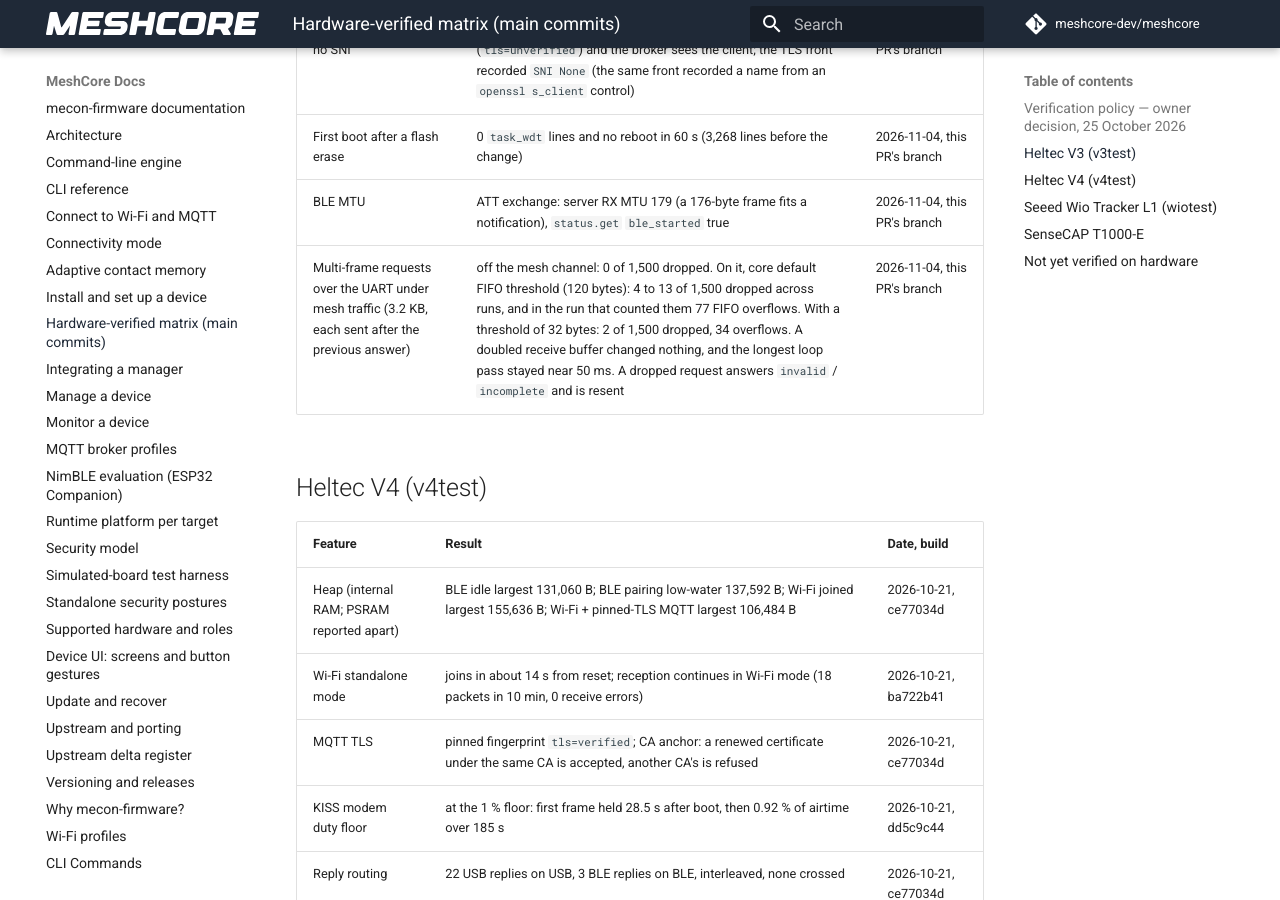
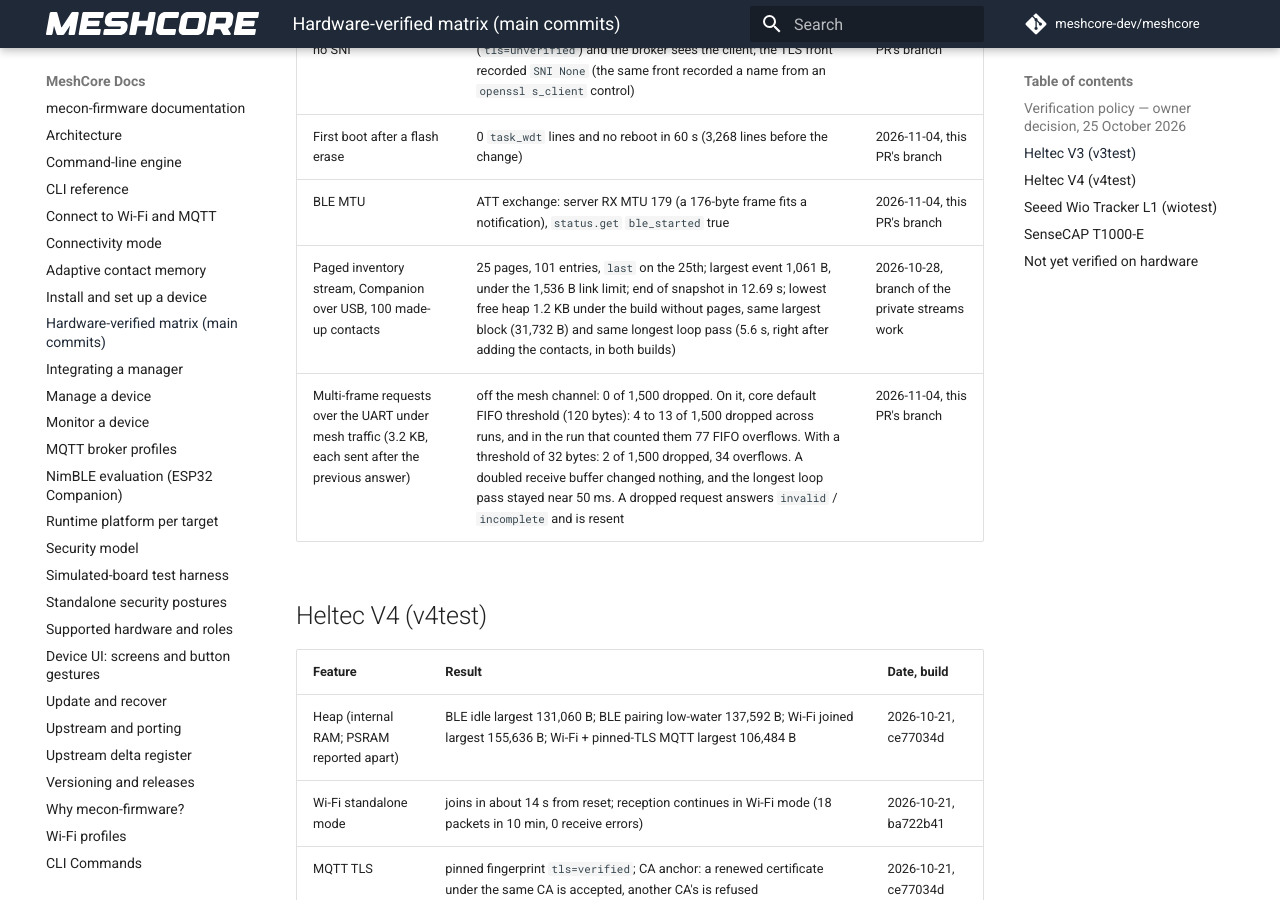
Before and after one commit to hoejriis/mecon-firmware, an MkDocs documentation site: the page built from docs/HARDWARE_VERIFIED.md, in a window 1280 px wide and 900 px high, scrolled down 4469 px. Built offline with MkDocs 1.6.1 and Material for MkDocs 9.7.7, drawn with Linux system fonts in a browser that asks for light colours; comment, search, counter and statistics services are not loaded.

Commit message:
Hardware record: the paged inventory stream's run on a V3
The numbers were only on the Issue, so the page that lists what has run on real boards
left it out.

Co-Authored-By: Claude Opus 5.5 (1M context) <noreply@anthropic.com>

```diff
--- a/docs/HARDWARE_VERIFIED.md
+++ b/docs/HARDWARE_VERIFIED.md
@@ -60,6 +60,7 @@ broker host (throwaway TLS brokers) and USB host. Dates are UTC; builds are the
 | TLS broker by address: no SNI | a static profile with host `10.0.0.69` connects (`tls=unverified`) and the broker sees the client; the TLS front recorded `SNI None` (the same front recorded a name from an `openssl s_client` control) | 2026-11-04, this PR's branch |
 | First boot after a flash erase | 0 `task_wdt` lines and no reboot in 60 s (3,268 lines before the change) | 2026-11-04, this PR's branch |
 | BLE MTU | ATT exchange: server RX MTU 179 (a 176-byte frame fits a notification), `status.get` `ble_started` true | 2026-11-04, this PR's branch |
+| Paged inventory stream, Companion over USB, 100 made-up contacts | 25 pages, 101 entries, `last` on the 25th; largest event 1,061 B, under the 1,536 B link limit; end of snapshot in 12.69 s; lowest free heap 1.2 KB under the build without pages, same largest block (31,732 B) and same longest loop pass (5.6 s, right after adding the contacts, in both builds) | 2026-10-28, branch of the private streams work |
 | Multi-frame requests over the UART under mesh traffic (3.2 KB, each sent after the previous answer) | off the mesh channel: 0 of 1,500 dropped. On it, core default FIFO threshold (120 bytes): 4 to 13 of 1,500 dropped across runs, and in the run that counted them 77 FIFO overflows. With a threshold of 32 bytes: 2 of 1,500 dropped, 34 overflows. A doubled receive buffer changed nothing, and the longest loop pass stayed near 50 ms. A dropped request answers `invalid` / `incomplete` and is resent | 2026-11-04, this PR's branch |
 
 ## Heltec V4 (v4test)
```
